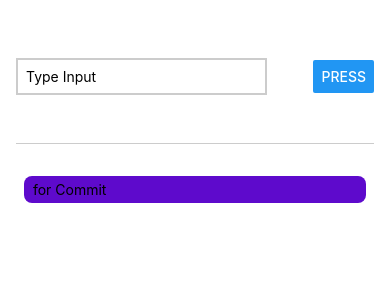
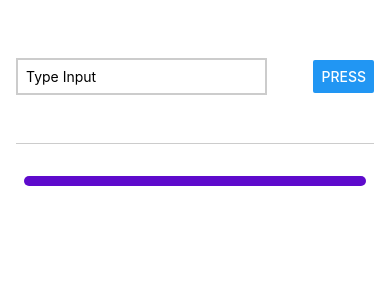
Before and after one commit to JJHyeok13/Udemy-React-Native, a React Native app: screen / in a window 390 px wide. Both pictures are taken after a click on the button "PRESS". Shown: the top 300 px of the page. Built offline with nearby package versions, Linux system fonts and the light colour scheme.

Commit message:
닉네임, 이메일 설정 복구

```diff
--- a/components/GoalItem.js
+++ b/components/GoalItem.js
@@ -5,7 +5,6 @@ const GoalItem = (props) => {
     <Pressable onPress={props.onDeleteItem.bind(this, props.id)}>
       <View style={styles.goalItem}>
         <Text style={styles.goalText}>{props.text}</Text>
-        <Text> for Commit </Text>
       </View>
     </Pressable>
   );
```
